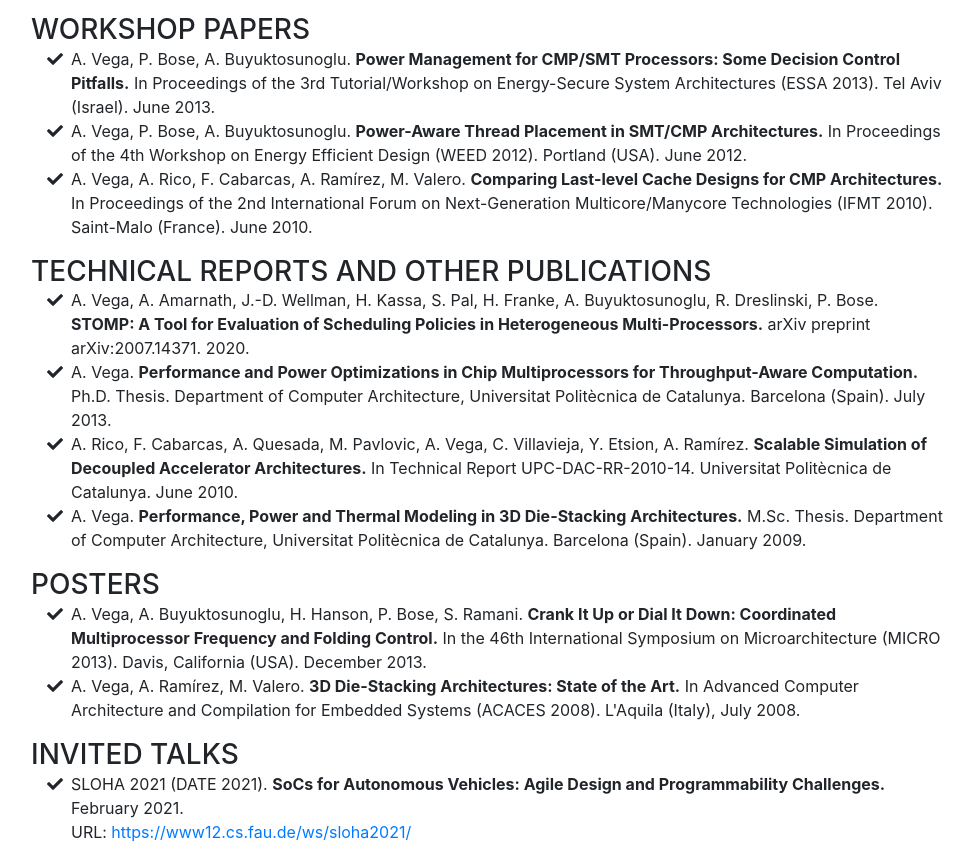
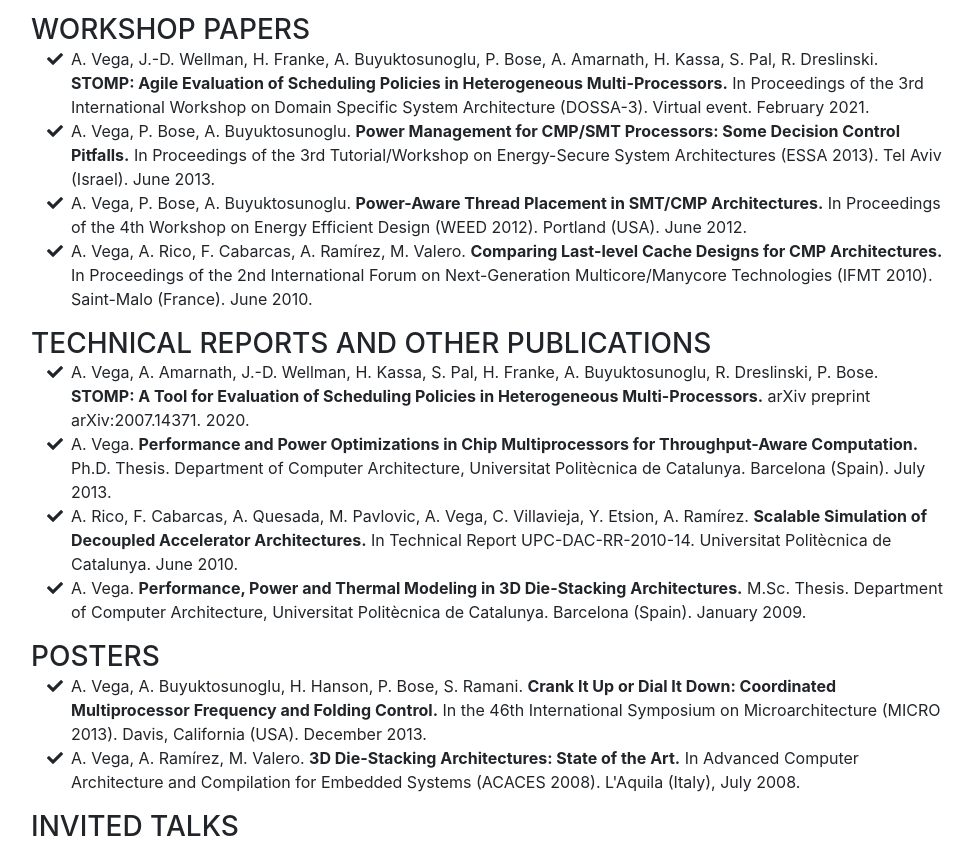
Before and after one commit to augustojv/my-website, a website with bundled scripts: page index.html in a window 1280 px wide. Shown: the part 6533-7380 px from the top of the page, without its empty margins (289-1263 px from the left). Built offline with nearby package versions, Linux system fonts and the light colour scheme; a web font is replaced by a local one.

Commit message:
Publications updated

```diff
--- a/index.html
+++ b/index.html
@@ -525,6 +525,13 @@
           <ul class="fa-ul mb-0">
             <li>
               <i class="fa-li fa fa-check"></i>
+			  A. Vega, J.-D. Wellman, H. Franke, A. Buyuktosunoglu, P. Bose, A. Amarnath, H. Kassa, S. Pal, R. Dreslinski.
+			  <strong>STOMP: Agile Evaluation of Scheduling Policies in Heterogeneous Multi-Processors.</strong>
+			  In Proceedings of the 3rd International Workshop on Domain Specific System Architecture (DOSSA-3).
+			  Virtual event. February 2021.
+            </li>
+            <li>
+              <i class="fa-li fa fa-check"></i>
 			  A. Vega, P. Bose, A. Buyuktosunoglu. <strong>Power Management for CMP/SMT Processors: Some Decision
 				  Control Pitfalls.</strong> In Proceedings of the 3rd Tutorial/Workshop on Energy-Secure System
 				  Architectures (ESSA 2013).  Tel Aviv (Israel). June 2013.
```
